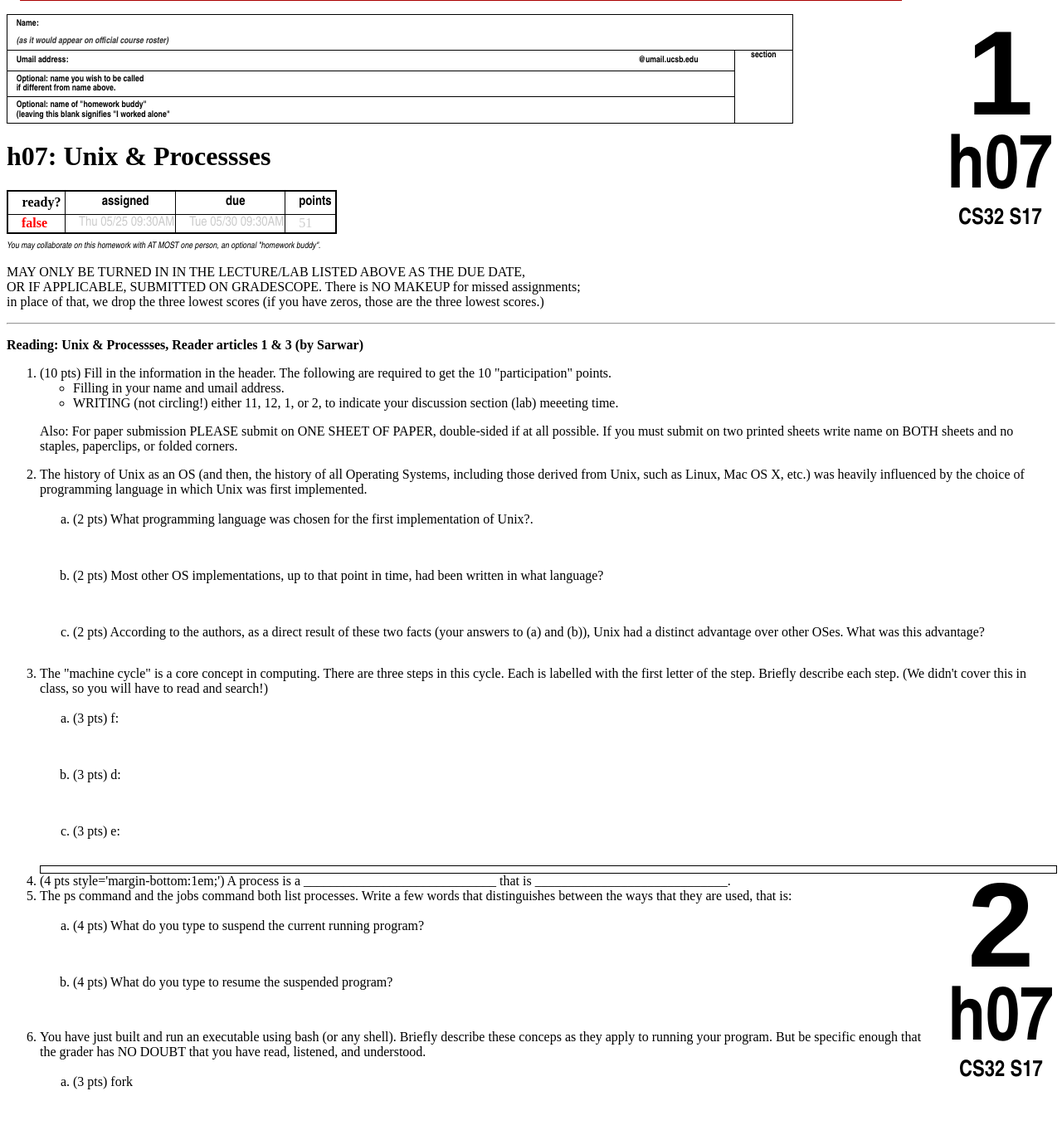
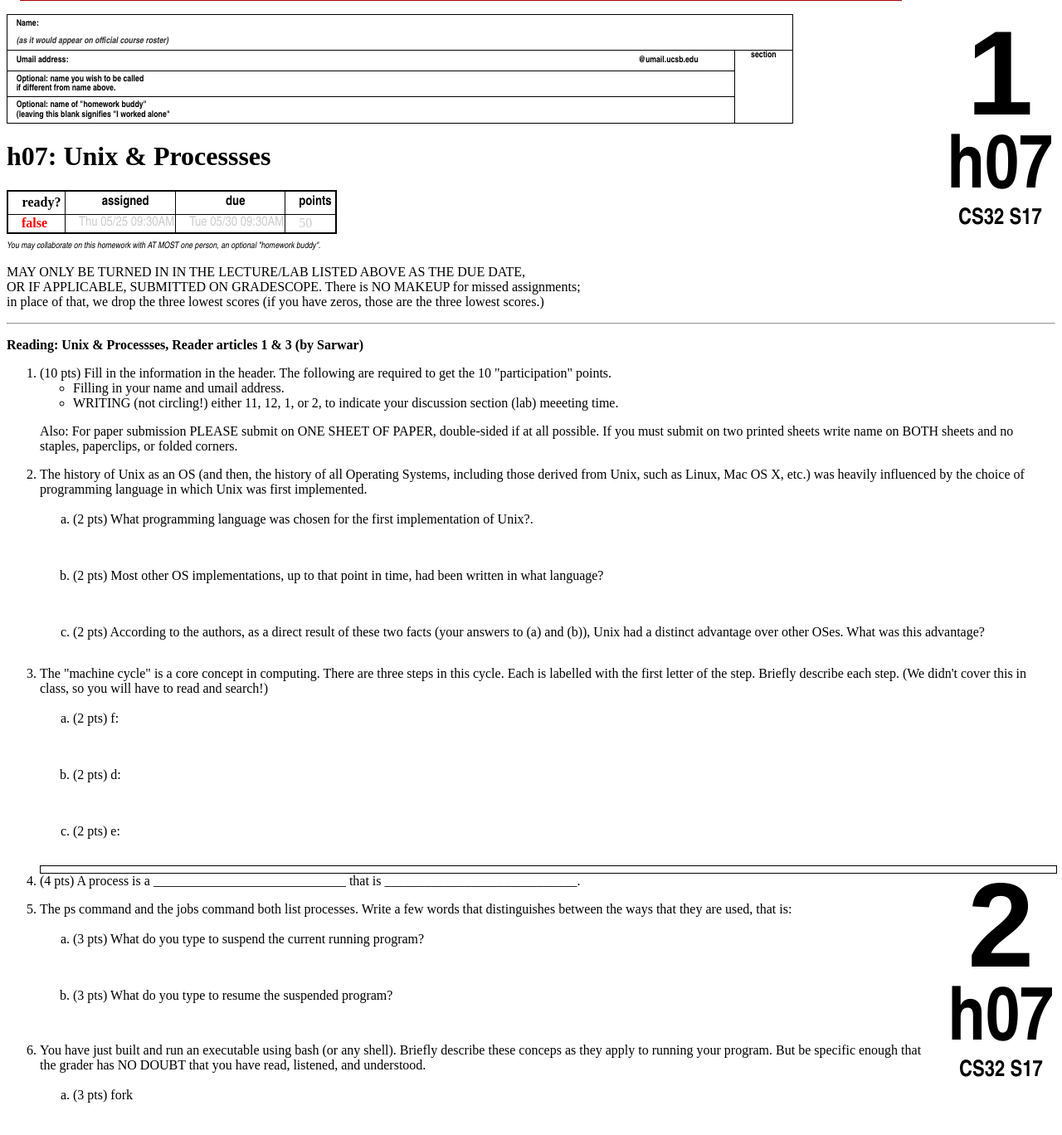
Before and after one commit to ucsb-cs32-s17/ucsb-cs32-s17.github.io, a Jekyll site: the page built from _hwk/h07.md, in a window 1280 px wide and 1400 px high, scrolled down 297 px. Shown: the top 1368 px of the window at 83% size. Built offline with Jekyll 4.4.1, drawn with Linux system fonts in a browser that asks for light colours.

Commit message:
Update h07.md

```diff
--- a/_hwk/h07.md
+++ b/_hwk/h07.md
@@ -37,23 +37,23 @@ https://ucsb-cs32-s17.github.io/hwk/h07/
 
  <li>The "machine cycle" is a core concept in  computing. There are three steps in this cycle. Each is labelled with the first letter of the step. Briefly describe each step. (We didn't cover this in class, so you will have to read and search!)
   <ol type='a'>
-    <li style='margin-bottom:2em;'>(3 pts) f:</li>
+    <li style='margin-bottom:2em;'>(2 pts) f:</li>
 
-    <li style='margin-bottom:2em;'>(3 pts) d:</li>
+    <li style='margin-bottom:2em;'>(2 pts) d:</li>
 
-    <li  style='margin-bottom:2em;'>(3 pts) e:</li>
+    <li  style='margin-bottom:2em;'>(2 pts) e:</li>
   </ol>
   </li>
 
  <div class="pagebreak"></div>
 
-<li>(4 pts style='margin-bottom:1em;') A process is a _____________________________ that is _____________________________.</li>
+<li style='margin-bottom:1em;'>(4 pts) A process is a _____________________________ that is _____________________________.</li>
 
   <li>The ps command and the jobs command both list processes. Write a few words that distinguishes between the ways that they are used, that is:
   <ol>
-    <li style='margin-bottom:2em;'>(4 pts) What do you type to suspend the current running program?</li>
+    <li style='margin-bottom:2em;'>(3 pts) What do you type to suspend the current running program?</li>
 
-    <li style='margin-bottom:3em;'>(4 pts) What do you type to resume the suspended program?</li>
+    <li style='margin-bottom:3em;'>(3 pts) What do you type to resume the suspended program?</li>
   </ol>
   </li>
 
```
